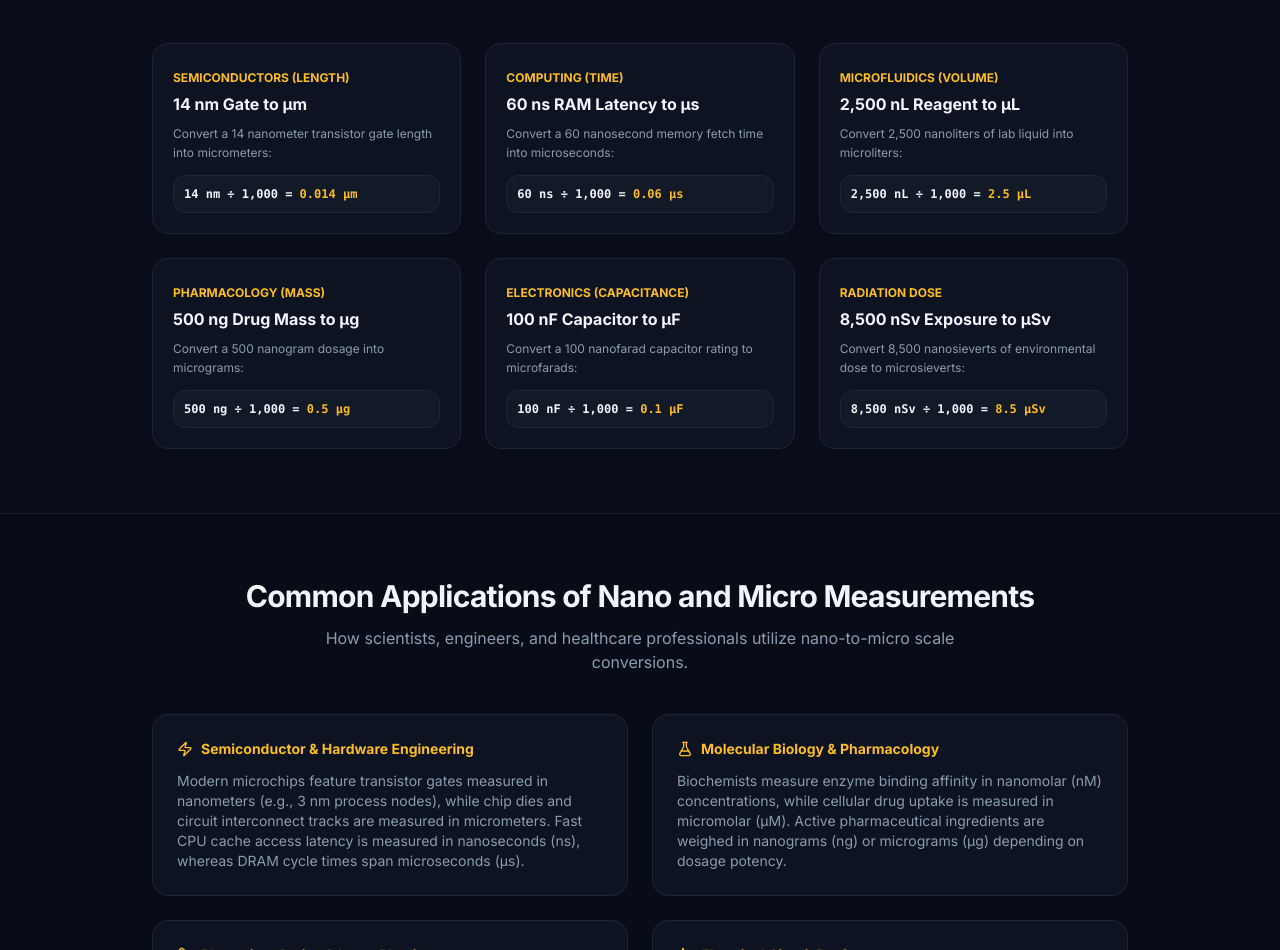
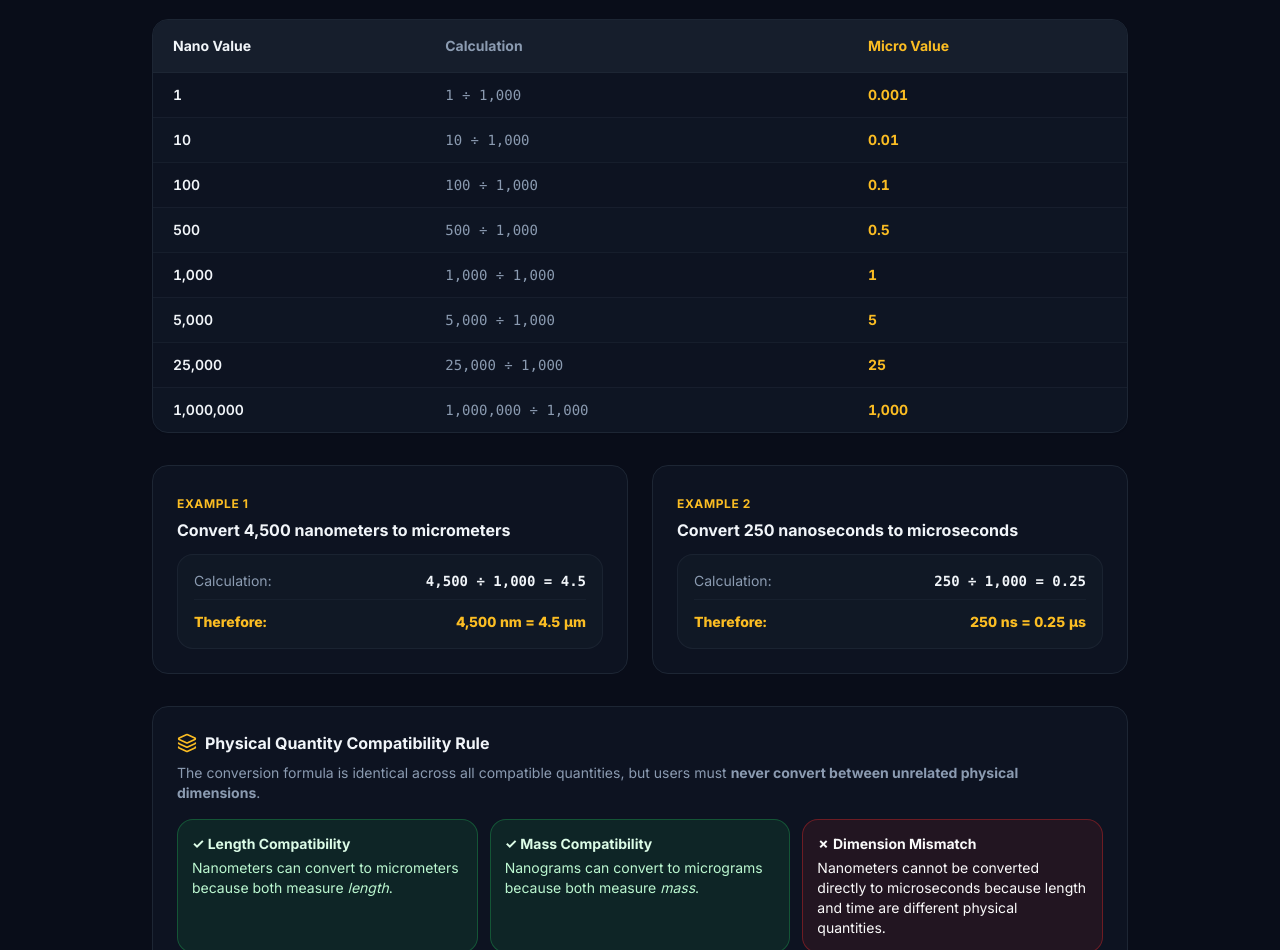
Before and after one commit to maryam-2021/NanoToMicro, a React (Vite) app in the folder app/: page /nano-to-micro-conversion in a window 1280 px wide. Shown: the part 5282-6232 px from the top of the page. Built offline with nearby package versions, Linux system fonts and the light colour scheme.

Commit message:
Update sections 10 and 11 with conversion examples table, worked calculations, applications and safety note

```diff
--- a/app/src/pages/NanoToMicroHubPage.tsx
+++ b/app/src/pages/NanoToMicroHubPage.tsx
@@ -991,80 +991,118 @@ export default function NanoToMicroHubPage() {
           <div className="mb-10 text-center">
             <h2 className="text-2xl font-bold tracking-tight sm:text-3xl">Nano-to-Micro Conversion Examples</h2>
             <p className="mx-auto mt-3 max-w-2xl text-muted-foreground">
-              Real-world calculation examples demonstrating step-by-step conversion across different fields.
+              Reference conversion table and step-by-step worked calculation examples.
             </p>
           </div>
 
-          <div className="grid gap-6 md:grid-cols-2 lg:grid-cols-3">
-            {/* Example 1 */}
-            <div className="rounded-xl border border-border bg-card p-5">
-              <span className="text-xs font-bold text-primary uppercase">Semiconductors (Length)</span>
-              <h3 className="mt-1 text-base font-bold text-foreground">14 nm Gate to µm</h3>
-              <p className="mt-2 text-xs leading-relaxed text-muted-foreground">
-                Convert a 14 nanometer transistor gate length into micrometers:
-              </p>
-              <div className="numeric mt-3 rounded-lg border border-border bg-secondary/50 p-2.5 text-xs font-mono font-bold text-foreground">
-                14 nm ÷ 1,000 = <span className="text-primary">0.014 µm</span>
+          {/* Reference Calculation Table */}
+          <div className="overflow-x-auto rounded-2xl border border-border bg-card shadow-sm">
+            <table className="w-full text-left text-xs sm:text-sm">
+              <thead>
+                <tr className="bg-secondary/80 text-foreground border-b border-border">
+                  <th className="px-5 py-4 font-bold">Nano Value</th>
+                  <th className="px-5 py-4 font-bold text-muted-foreground">Calculation</th>
+                  <th className="px-5 py-4 font-bold text-primary">Micro Value</th>
+                </tr>
+              </thead>
+              <tbody className="numeric divide-y divide-border/60">
+                <tr className="bg-card">
+                  <td className="px-5 py-3 font-semibold text-foreground">1</td>
+                  <td className="px-5 py-3 font-mono text-muted-foreground">1 ÷ 1,000</td>
+                  <td className="px-5 py-3 font-bold text-primary">0.001</td>
+                </tr>
+                <tr className="bg-secondary/20">
+                  <td className="px-5 py-3 font-semibold text-foreground">10</td>
+                  <td className="px-5 py-3 font-mono text-muted-foreground">10 ÷ 1,000</td>
+                  <td className="px-5 py-3 font-bold text-primary">0.01</td>
+                </tr>
+                <tr className="bg-card">
+                  <td className="px-5 py-3 font-semibold text-foreground">100</td>
+                  <td className="px-5 py-3 font-mono text-muted-foreground">100 ÷ 1,000</td>
+                  <td className="px-5 py-3 font-bold text-primary">0.1</td>
+                </tr>
+                <tr className="bg-secondary/20">
+                  <td className="px-5 py-3 font-semibold text-foreground">500</td>
+                  <td className="px-5 py-3 font-mono text-muted-foreground">500 ÷ 1,000</td>
+                  <td className="px-5 py-3 font-bold text-primary">0.5</td>
+                </tr>
+                <tr className="bg-card">
+                  <td className="px-5 py-3 font-semibold text-foreground">1,000</td>
+                  <td className="px-5 py-3 font-mono text-muted-foreground">1,000 ÷ 1,000</td>
+                  <td className="px-5 py-3 font-bold text-primary">1</td>
+                </tr>
+                <tr className="bg-secondary/20">
+                  <td className="px-5 py-3 font-semibold text-foreground">5,000</td>
+                  <td className="px-5 py-3 font-mono text-muted-foreground">5,000 ÷ 1,000</td>
+                  <td className="px-5 py-3 font-bold text-primary">5</td>
+                </tr>
+                <tr className="bg-card">
+                  <td className="px-5 py-3 font-semibold text-foreground">25,000</td>
+                  <td className="px-5 py-3 font-mono text-muted-foreground">25,000 ÷ 1,000</td>
+                  <td className="px-5 py-3 font-bold text-primary">25</td>
+                </tr>
+                <tr className="bg-secondary/20">
+                  <td className="px-5 py-3 font-semibold text-foreground">1,000,000</td>
+                  <td className="px-5 py-3 font-mono text-muted-foreground">1,000,000 ÷ 1,000</td>
+                  <td className="px-5 py-3 font-bold text-primary">1,000</td>
+                </tr>
+              </tbody>
+            </table>
+          </div>
+
+          {/* Two Worked Examples */}
+          <div className="mt-8 grid gap-6 md:grid-cols-2">
+            <div className="rounded-2xl border border-border bg-card p-6">
+              <span className="text-xs font-bold uppercase tracking-wider text-primary">Example 1</span>
+              <h3 className="mt-1 text-base font-bold text-foreground">Convert 4,500 nanometers to micrometers</h3>
+              <div className="numeric mt-3 space-y-2 rounded-xl border border-border/80 bg-secondary/40 p-4 text-xs sm:text-sm">
+                <div className="flex justify-between border-b border-border/60 pb-2">
+                  <span className="text-muted-foreground">Calculation:</span>
+                  <span className="font-mono font-bold">4,500 ÷ 1,000 = 4.5</span>
+                </div>
+                <div className="flex justify-between pt-1 text-sm font-extrabold text-primary">
+                  <span>Therefore:</span>
+                  <span>4,500 nm = 4.5 µm</span>
+                </div>
               </div>
             </div>
 
-            {/* Example 2 */}
-            <div className="rounded-xl border border-border bg-card p-5">
-              <span className="text-xs font-bold text-primary uppercase">Computing (Time)</span>
-              <h3 className="mt-1 text-base font-bold text-foreground">60 ns RAM Latency to µs</h3>
-              <p className="mt-2 text-xs leading-relaxed text-muted-foreground">
-                Convert a 60 nanosecond memory fetch time into microseconds:
-              </p>
-              <div className="numeric mt-3 rounded-lg border border-border bg-secondary/50 p-2.5 text-xs font-mono font-bold text-foreground">
-                60 ns ÷ 1,000 = <span className="text-primary">0.06 µs</span>
+            <div className="rounded-2xl border border-border bg-card p-6">
+              <span className="text-xs font-bold uppercase tracking-wider text-primary">Example 2</span>
+              <h3 className="mt-1 text-base font-bold text-foreground">Convert 250 nanoseconds to microseconds</h3>
+              <div className="numeric mt-3 space-y-2 rounded-xl border border-border/80 bg-secondary/40 p-4 text-xs sm:text-sm">
+                <div className="flex justify-between border-b border-border/60 pb-2">
+                  <span className="text-muted-foreground">Calculation:</span>
+                  <span className="font-mono font-bold">250 ÷ 1,000 = 0.25</span>
+                </div>
+                <div className="flex justify-between pt-1 text-sm font-extrabold text-primary">
+                  <span>Therefore:</span>
+                  <span>250 ns = 0.25 µs</span>
+                </div>
               </div>
             </div>
+          </div>
 
-            {/* Example 3 */}
-            <div className="rounded-xl border border-border bg-card p-5">
-              <span className="text-xs font-bold text-primary uppercase">Microfluidics (Volume)</span>
-              <h3 className="mt-1 text-base font-bold text-foreground">2,500 nL Reagent to µL</h3>
-              <p className="mt-2 text-xs leading-relaxed text-muted-foreground">
-                Convert 2,500 nanoliters of lab liquid into microliters:
-              </p>
-              <div className="numeric mt-3 rounded-lg border border-border bg-secondary/50 p-2.5 text-xs font-mono font-bold text-foreground">
-                2,500 nL ÷ 1,000 = <span className="text-primary">2.5 µL</span>
+          {/* Physical Dimension Compatibility Rule & Warning */}
+          <div className="mt-8 rounded-2xl border border-border bg-card p-6">
+            <h3 className="text-base font-bold text-foreground flex items-center gap-2">
+              <Layers className="h-5 w-5 text-primary" /> Physical Quantity Compatibility Rule
+            </h3>
+            <p className="mt-2 text-xs sm:text-sm leading-relaxed text-muted-foreground">
+              The conversion formula is identical across all compatible quantities, but users must <strong>never convert between unrelated physical dimensions</strong>.
+            </p>
+            <div className="mt-4 grid gap-3 text-xs sm:text-sm md:grid-cols-3">
+              <div className="rounded-xl border border-green-500/30 bg-green-500/10 p-3.5 text-green-200">
+                <span className="font-bold text-green-100 block mb-1">✓ Length Compatibility</span>
+                <span>Nanometers can convert to micrometers because both measure <em>length</em>.</span>
               </div>
-            </div>
-
-            {/* Example 4 */}
-            <div className="rounded-xl border border-border bg-card p-5">
-              <span className="text-xs font-bold text-primary uppercase">Pharmacology (Mass)</span>
-              <h3 className="mt-1 text-base font-bold text-foreground">500 ng Drug Mass to µg</h3>
-              <p className="mt-2 text-xs leading-relaxed text-muted-foreground">
-                Convert a 500 nanogram dosage into micrograms:
-              </p>
-              <div className="numeric mt-3 rounded-lg border border-border bg-secondary/50 p-2.5 text-xs font-mono font-bold text-foreground">
-                500 ng ÷ 1,000 = <span className="text-primary">0.5 µg</span>
+              <div className="rounded-xl border border-green-500/30 bg-green-500/10 p-3.5 text-green-200">
+                <span className="font-bold text-green-100 block mb-1">✓ Mass Compatibility</span>
+                <span>Nanograms can convert to micrograms because both measure <em>mass</em>.</span>
               </div>
-            </div>
-
-            {/* Example 5 */}
-            <div className="rounded-xl border border-border bg-card p-5">
-              <span className="text-xs font-bold text-primary uppercase">Electronics (Capacitance)</span>
-              <h3 className="mt-1 text-base font-bold text-foreground">100 nF Capacitor to µF</h3>
-              <p className="mt-2 text-xs leading-relaxed text-muted-foreground">
-                Convert a 100 nanofarad capacitor rating to microfarads:
-              </p>
-              <div className="numeric mt-3 rounded-lg border border-border bg-secondary/50 p-2.5 text-xs font-mono font-bold text-foreground">
-                100 nF ÷ 1,000 = <span className="text-primary">0.1 µF</span>
-              </div>
-            </div>
-
-            {/* Example 6 */}
-            <div className="rounded-xl border border-border bg-card p-5">
-              <span className="text-xs font-bold text-primary uppercase">Radiation Dose</span>
-              <h3 className="mt-1 text-base font-bold text-foreground">8,500 nSv Exposure to µSv</h3>
-              <p className="mt-2 text-xs leading-relaxed text-muted-foreground">
-                Convert 8,500 nanosieverts of environmental dose to microsieverts:
-              </p>
-              <div className="numeric mt-3 rounded-lg border border-border bg-secondary/50 p-2.5 text-xs font-mono font-bold text-foreground">
-                8,500 nSv ÷ 1,000 = <span className="text-primary">8.5 µSv</span>
+              <div className="rounded-xl border border-destructive/40 bg-destructive/10 p-3.5 text-destructive-foreground">
+                <span className="font-bold text-destructive-foreground block mb-1">✗ Dimension Mismatch</span>
+                <span>Nanometers cannot be converted directly to microseconds because length and time are different physical quantities.</span>
               </div>
             </div>
           </div>
@@ -1077,46 +1115,67 @@ export default function NanoToMicroHubPage() {
           <div className="mb-10 text-center">
             <h2 className="text-2xl font-bold tracking-tight sm:text-3xl">Common Applications of Nano and Micro Measurements</h2>
             <p className="mx-auto mt-3 max-w-2xl text-muted-foreground">
-              How scientists, engineers, and healthcare professionals utilize nano-to-micro scale conversions.
+              Overview of key scientific, medical, and engineering fields utilizing nano and micro scale units.
             </p>
           </div>
 
-          <div className="grid gap-6 md:grid-cols-2">
+          <div className="grid gap-6 md:grid-cols-2 lg:grid-cols-3">
+            {/* Domain 1: Nanotechnology */}
             <div className="rounded-2xl border border-border bg-card p-6">
               <div className="mb-3 inline-flex items-center gap-2 text-sm font-bold text-primary">
-                <Zap className="h-4 w-4" /> Semiconductor & Hardware Engineering
+                <Atom className="h-4 w-4" /> Nanotechnology
               </div>
               <p className="text-xs sm:text-sm leading-relaxed text-muted-foreground">
-                Modern microchips feature transistor gates measured in nanometers (e.g., 3 nm process nodes), while chip dies and circuit interconnect tracks are measured in micrometers. Fast CPU cache access latency is measured in nanoseconds (ns), whereas DRAM cycle times span microseconds (µs).
+                Nanometers are commonly used to describe nanoparticles, semiconductor process features, molecular structures and optical wavelengths.
               </p>
             </div>
 
+            {/* Domain 2: Biology and Medicine */}
             <div className="rounded-2xl border border-border bg-card p-6">
               <div className="mb-3 inline-flex items-center gap-2 text-sm font-bold text-primary">
-                <FlaskConical className="h-4 w-4" /> Molecular Biology & Pharmacology
+                <FlaskConical className="h-4 w-4" /> Biology and Medicine
               </div>
               <p className="text-xs sm:text-sm leading-relaxed text-muted-foreground">
-                Biochemists measure enzyme binding affinity in nanomolar (nM) concentrations, while cellular drug uptake is measured in micromolar (µM). Active pharmaceutical ingredients are weighed in nanograms (ng) or micrograms (µg) depending on dosage potency.
+                Micrometers are often used for biological cells and microorganisms, while nanometers may be used for proteins, viruses and molecular structures. Note that biological structures span variable size ranges rather than a single fixed dimension.
               </p>
             </div>
 
+            {/* Domain 3: Electronics */}
             <div className="rounded-2xl border border-border bg-card p-6">
               <div className="mb-3 inline-flex items-center gap-2 text-sm font-bold text-primary">
-                <Ruler className="h-4 w-4" /> Photonics, Optics & Laser Physics
+                <Zap className="h-4 w-4" /> Electronics
               </div>
               <p className="text-xs sm:text-sm leading-relaxed text-muted-foreground">
-                Visible light spectrum wavelengths are specified in nanometers (400–700 nm), while infrared laser optical fiber cores and lens coatings are specified in micrometers (0.8–10.6 µm).
+                Nanoseconds and microseconds are used to describe transistor switching speeds, signal delays, processor clock timings and digital communication systems.
               </p>
             </div>
 
+            {/* Domain 4: Pharmaceuticals and Laboratory Science */}
             <div className="rounded-2xl border border-border bg-card p-6">
               <div className="mb-3 inline-flex items-center gap-2 text-sm font-bold text-primary">
-                <Activity className="h-4 w-4" /> Electrical Circuit Design
+                <Scale className="h-4 w-4" /> Pharmaceuticals & Lab Science
               </div>
               <p className="text-xs sm:text-sm leading-relaxed text-muted-foreground">
-                Capacitor component markings use nanofarads (nF) and microfarads (µF) interchanged depending on regional standard datasheets. Converting between nF and µF prevents costly PCB layout mistakes.
+                Nanograms and micrograms are used for small masses, biochemical solution concentrations and active ingredient dosage-related measurements.
               </p>
             </div>
+
+            {/* Domain 5: Radiation Measurement */}
+            <div className="rounded-2xl border border-border bg-card p-6 md:col-span-2 lg:col-span-2">
+              <div className="mb-3 inline-flex items-center gap-2 text-sm font-bold text-primary">
+                <Activity className="h-4 w-4" /> Radiation Measurement
+              </div>
+              <p className="text-xs sm:text-sm leading-relaxed text-muted-foreground">
+                Nanosieverts and microsieverts describe small quantities of equivalent or effective radiation dose. These measurements reflect mathematical values only and do not provide medical diagnosis or exposure-safety conclusions.
+              </p>
+            </div>
+          </div>
+
+          {/* Mandatory Safety Note */}
+          <div className="mt-8 rounded-2xl border border-amber-500/40 bg-amber-500/10 p-6 text-center text-amber-200">
+            <p className="text-xs sm:text-sm font-bold leading-relaxed">
+              “Medical doses and radiation measurements should always be interpreted by a qualified professional. This calculator performs mathematical unit conversions only.”
+            </p>
           </div>
         </div>
       </section>
```
